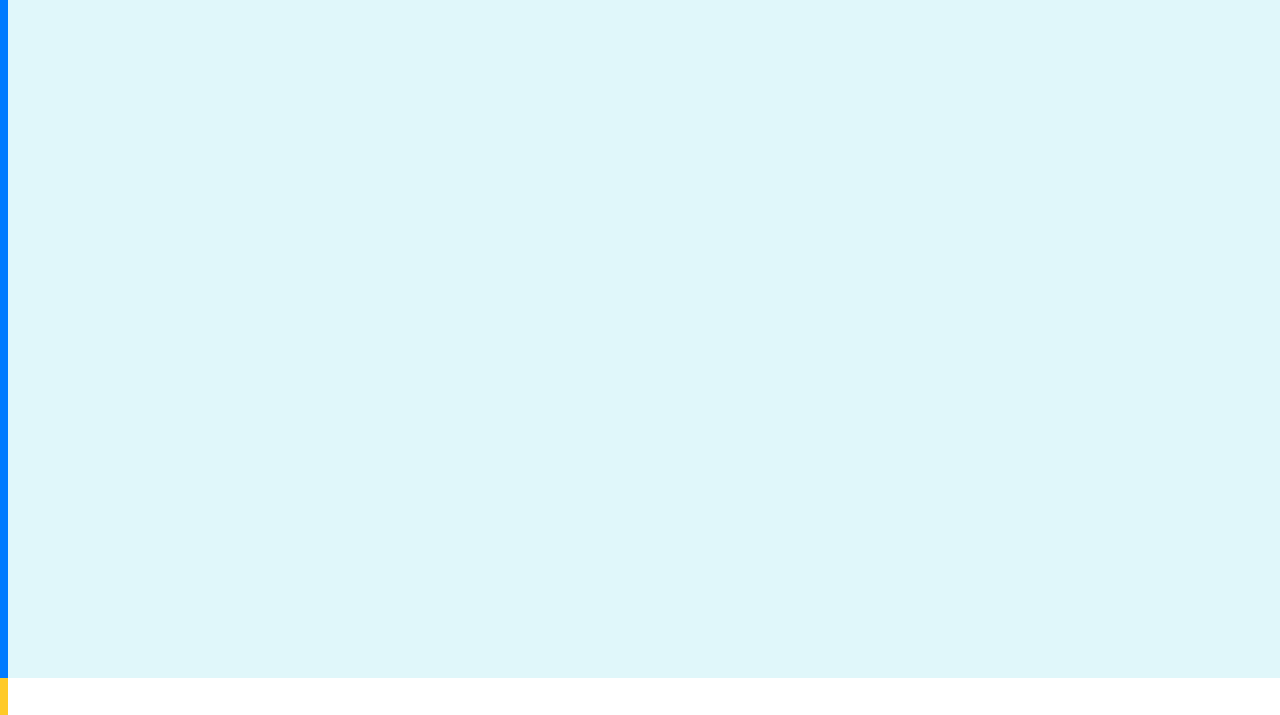
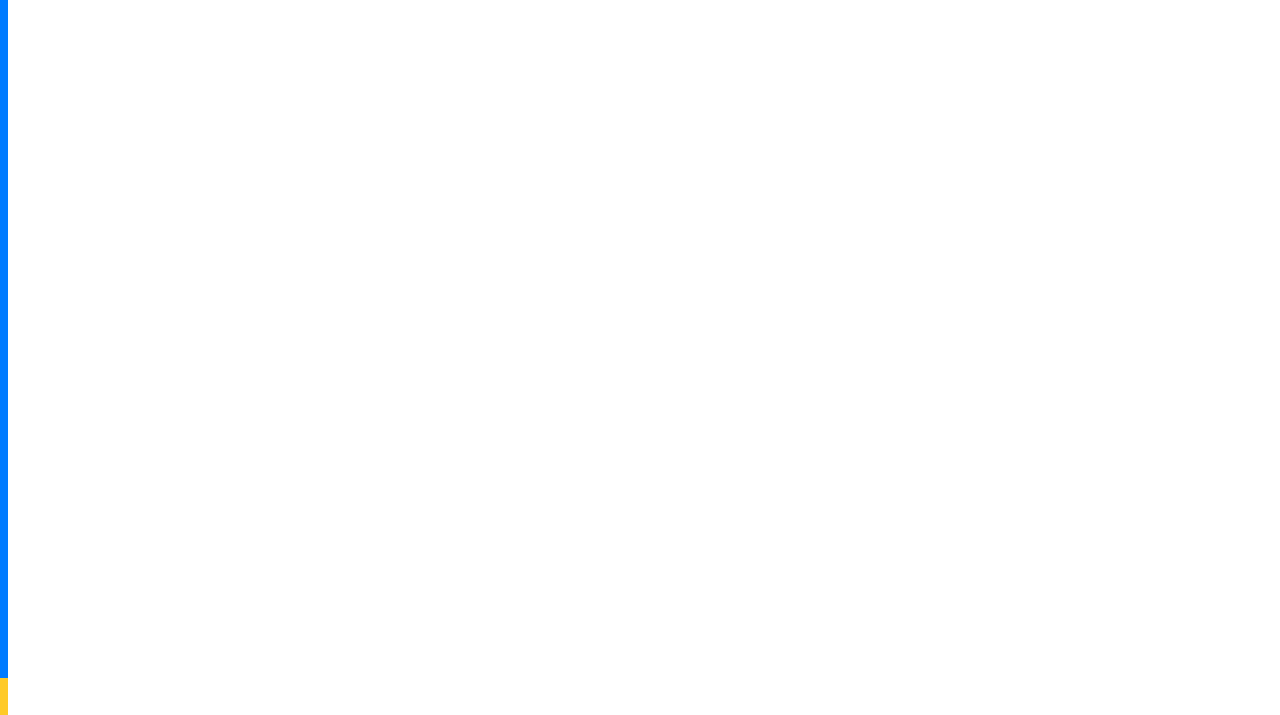
Before and after one commit to doyun2222/a2024, a plain HTML site: page portfoliosite/portfolio.html in a window 1280 px wide. Shown: the part 202-917 px from the top of the page. Drawn offline with Linux system fonts and the light colour scheme.

Commit message:
Update style.css

```diff
--- a/portfoliosite/style.css
+++ b/portfoliosite/style.css
@@ -56,7 +56,6 @@ main {
 #home {
     padding: 40px;
     min-height: 100vh;
-    background-color: #e0f7fa;
     border-left: 8px solid #007bff;
 }
 
```
